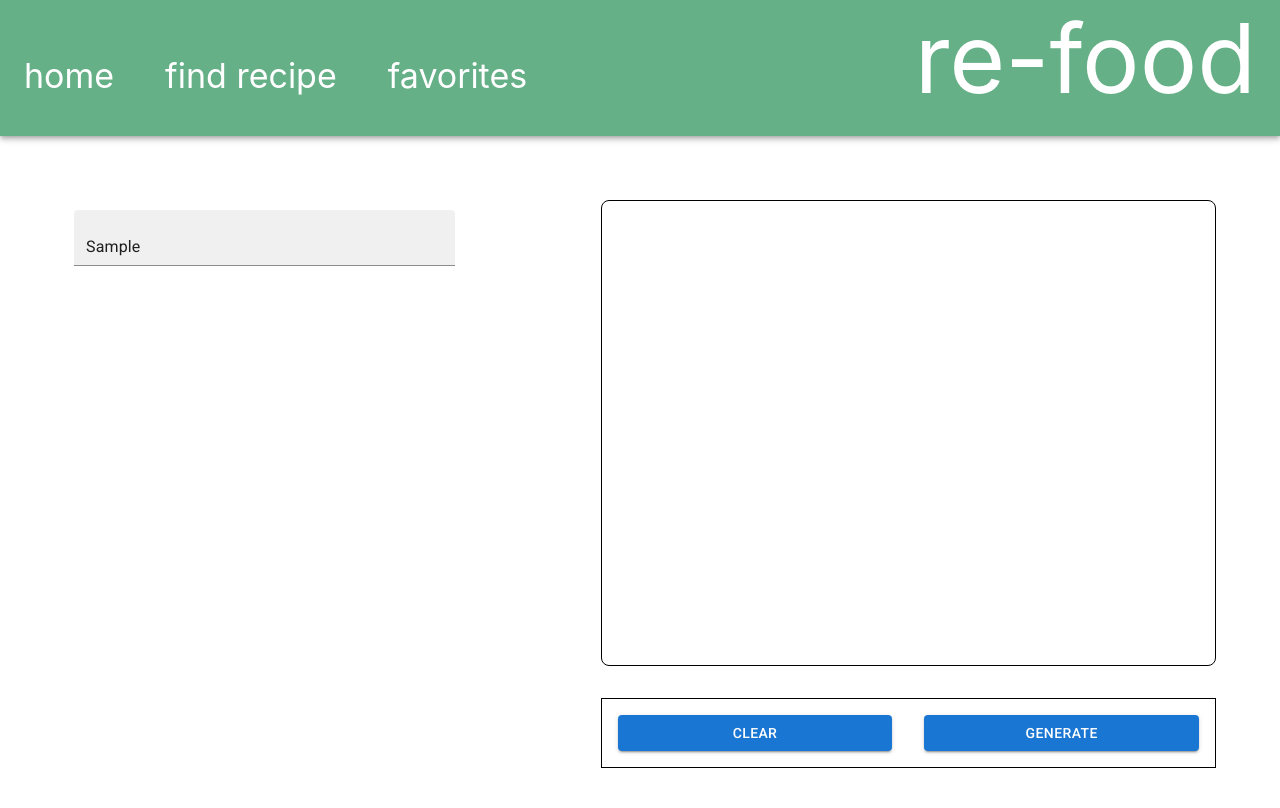
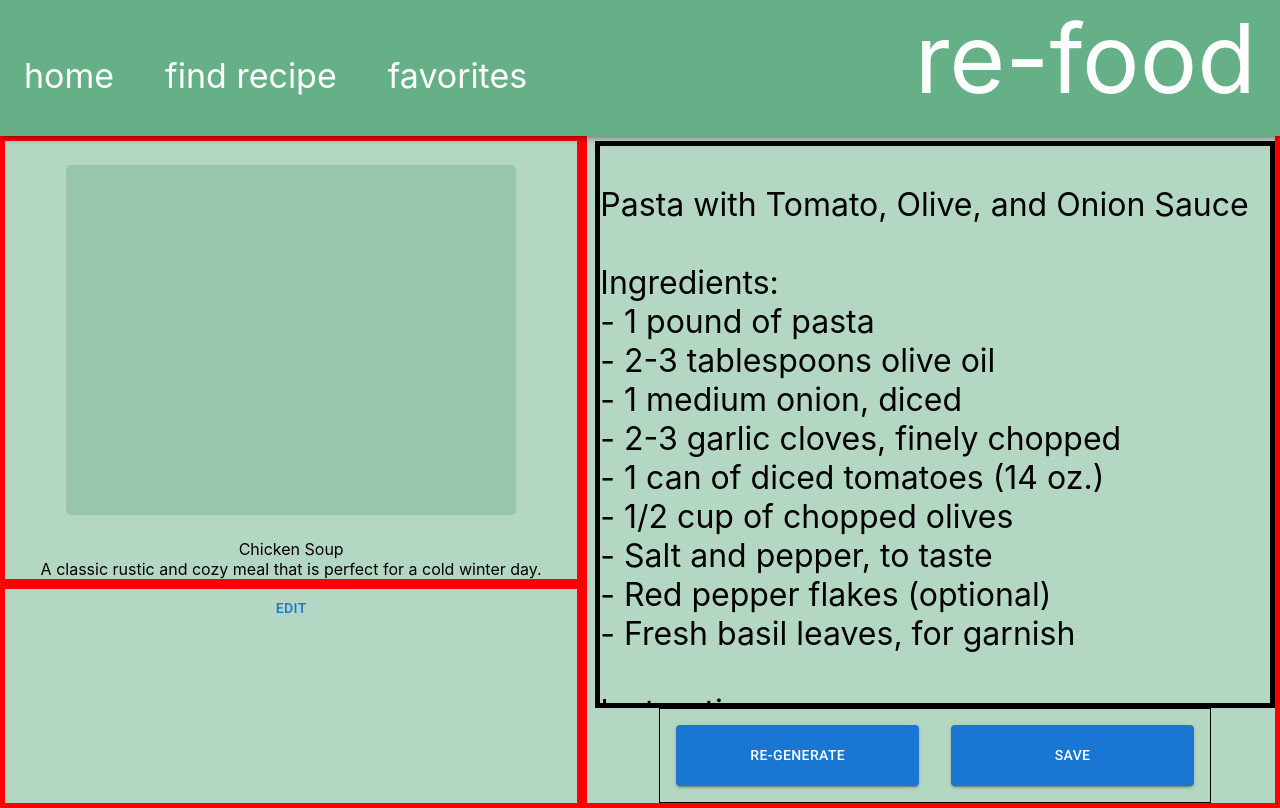
Before and after one commit to ryan-he-8/re-food, a React (Create React App) app in the folder frontend/: page /find_recipe in a window 1280 px wide. Both pictures are taken after typing "Sample" into the empty fields and a click on the button "GENERATE". Built offline with nearby package versions, Linux system fonts and the light colour scheme.

Commit message:
added transition from IngredientList to RecipeDisplay

```diff
--- a/frontend/src/App.js
+++ b/frontend/src/App.js
@@ -7,9 +7,10 @@ import {
 } from "react-router-dom";
 import SearchSection from './components/SearchSection';
 import Header from './components/Header';
-import RecipeDisplay from './pages/RecipeDisplay';
+import RecipeDisplay from './components/RecipeDisplay';
 import Home from './pages/Home';
 import HomePage from './pages/HomePage';
+import IngredientCart from './pages/IngredientCart';
 function App() {
   const theme = useTheme();
   return (
@@ -17,7 +18,7 @@ function App() {
       <Header/>
       <Switch>
           <Route path="/find_recipe">
-            <SearchSection />
+            <IngredientCart/>
           </Route>
           <Route path="/recipe">
             <RecipeDisplay />
--- a/frontend/src/components/IngredientList.jsx
+++ b/frontend/src/components/IngredientList.jsx
@@ -10,7 +10,7 @@ export default function IngredientList({ingredients, deleteIngredient}) {
                 .filter((ingredient) => ingredient.amount > 0)
                 .map((ingredient) => (
                     <ListItem
-                    key = {ingredient}
+                    key = {ingredient.name}
                     secondaryAction = {
                     <IconButton onClick={() => deleteIngredient(ingredient.name)}>
                         <DeleteIcon/>
--- a/frontend/src/components/IngredientSummary.jsx
+++ b/frontend/src/components/IngredientSummary.jsx
@@ -5,7 +5,7 @@ export default function IngredientSummary({ingredients}) {
     return (
         // two column list of ingredients that are in List with max height and overflow scrollable
         <List sx={{
-            maxHeight: '20vh',
+            height: '20vh',
             overflow: 'scroll'
         }}>
             {ingredients
--- /dev/null
+++ b/frontend/src/components/RecipeDisplay.jsx
@@ -0,0 +1,69 @@
+import * as React from 'react';
+import { Grid, Box, Button } from '@mui/material'
+import RecipeImage from './RecipeImage';
+import IngredientSummary from './IngredientSummary';
+import RecipeSummary from './RecipeSummary';
+export default function RecipeDisplay({ingredients, switchToCart}) {
+    return (
+        <Box backgroundColor= '#B4D7C4'>
+        <Grid
+        direction='row'
+        justify='flex-start'
+        alignItems='flex-start'
+        container
+        spacing={1}
+        >
+            <Grid container item xs = {5.5} direction = 'column' justifyContent='center' height={'85vh'}>
+                <Grid container item xs = {8} border={5} borderColor={'red'} direction='column'>
+                    <RecipeImage title={
+                        'Chicken Soup'
+                    } summary = {
+                        'A classic rustic and cozy meal that is perfect for a cold winter day.'
+                    }/>
+                </Grid>
+                <Grid container item xs = {4} direction='column' justifyContent={'center'} border={5} borderColor={'red'}>
+                    <Button
+                    onClick={() => switchToCart()}>
+                        Edit
+                    </Button>
+                    <IngredientSummary
+                    ingredients={ingredients}/>
+                </Grid>
+            </Grid>
+            <Grid container item xs = {6.5} direction = 'column' justifyContent='center' height={'85vh'} border={5} borderColor={'red'}>
+                <RecipeSummary/>
+                <Box
+                border={1}
+                flexDirection={'row'}
+                display={'flex'}
+                margin={8}
+                marginY={0}>
+                    <Button sx={{
+                        flex: 1,
+                        margin: 2
+                    }}
+                    disableRipple={true}
+                    variant="contained"
+                    color="primary"
+                    onClick={() => {}}
+                    >
+                        Re-generate
+                    </Button>
+                    <Button sx={{
+                        flex: 1,
+                        margin: 2
+                    }}
+                    disableRipple={true}
+                    variant="contained"
+                    color="primary"
+                    onClick={() => {}}
+                    >
+                        Save
+                    </Button>
+                    {/*clear and generate buttons */}
+                </Box>
+            </Grid>
+        </Grid>
+        </Box>
+    )
+}
--- a/frontend/src/components/RecipeSummary.jsx
+++ b/frontend/src/components/RecipeSummary.jsx
@@ -3,10 +3,36 @@ import {Box} from '@mui/material';
 export default function RecipeSummary() {
     return (
         <Box
-        // display={'flex'}
-        //input text from chatGPT here
-        border={5}>
+        flex={1}
+        overflow={'scroll'}
+        border={5}
+        whiteSpace={'pre-line'}
+        fontSize={'2em'}>
+            {`
+            Pasta with Tomato, Olive, and Onion Sauce
 
+            Ingredients:
+            - 1 pound of pasta
+            - 2-3 tablespoons olive oil
+            - 1 medium onion, diced
+            - 2-3 garlic cloves, finely chopped
+            - 1 can of diced tomatoes (14 oz.)
+            - 1/2 cup of chopped olives
+            - Salt and pepper, to taste
+            - Red pepper flakes (optional)
+            - Fresh basil leaves, for garnish
+
+            Instructions:
+
+            1. Heat the olive oil in a large skillet over medium heat.
+            2. Add the diced onions and cook until soft and translucent, about 5 minutes.
+            3. Add the garlic and cook for 1 minute.
+            4. Add the canned tomatoes and olives, and season with salt, pepper, and red pepper flakes if using.
+            5. Bring the sauce to a simmer, and cook for 10-15 minutes, stirring occasionally, until it thickens and the flavors combine.
+            6. Meanwhile, cook the pasta according to package instructions until al dente.
+            7. Drain the pasta and add it to the sauce, tossing well to combine everything.
+            8. Serve the pasta in bowls and garnish with fresh basil leaves. Enjoy your simple and delicious meal!
+            `}
         </Box>
     )
 }
--- a/frontend/src/components/SearchList.jsx
+++ b/frontend/src/components/SearchList.jsx
@@ -13,10 +13,11 @@ export default function SearchList ({searchQuery, ingredients, addIngredient}) {
             .filter((ingredient) => matchQuery(searchQuery, ingredient.name))
             .map((ingredient) => (
                 <ListItem
+                key={ingredient.name}
                 secondaryAction = {
-                    <IconButton>
-                        <AddBoxOutlined
-                        onClick={() => addIngredient(ingredient.name)}/>
+                    <IconButton
+                    onClick={() => addIngredient(ingredient.name)}>
+                        <AddBoxOutlined/>
                     </IconButton>
                 }>
                     {ingredient.name}
--- a/frontend/src/components/SearchSection.jsx
+++ b/frontend/src/components/SearchSection.jsx
@@ -3,37 +3,8 @@ import { Box, Grid, Button } from '@mui/material';
 import IngredientList from './IngredientList';
 import SearchBar from './SearchBar';
 import SearchList from './SearchList';
-export default function SearchSection(){
+export default function SearchSection({ingredients, addIngredient, deleteIngredient, clearIngredients, switchToRecipe}){
     const [searchQuery, setSearchQuery] = React.useState("")
-    const [ingredients, setIngredients] = React.useState([
-        {name: 'chicken',
-        id: 1,
-        amount: 0},
-        {name: 'carrot',
-        id: 2,
-        amount: 0},
-        {name: 'apple',
-        id: 3,
-        amount: 0}
-    ]);
-    function addIngredient(ingredientName){
-        const newIngredients = ingredients.map((ingredient) => {
-            if(ingredient.name === ingredientName){
-                return {...ingredient, amount: ingredient.amount + 1}
-            }
-            return ingredient;
-        })
-        setIngredients(newIngredients);
-    }
-    function deleteIngredient(ingredientName){
-        const newIngredients = ingredients.map((ingredient) => {
-            if(ingredient.name === ingredientName){
-                return {...ingredient, amount: 0}
-            }
-            return ingredient;
-        })
-        setIngredients(newIngredients);
-    }
     return (
         <Grid
         direction='row'
@@ -69,13 +40,23 @@ export default function SearchSection(){
                         margin: 2
                     }}
                     disableRipple={true}
-                    variant="contained" color="primary">Clear</Button>
+                    variant="contained"
+                    color="primary"
+                    onClick={() => {clearIngredients()}}
+                    >
+                        Clear
+                    </Button>
                     <Button sx={{
                         flex: 1,
                         margin: 2
                     }}
                     disableRipple={true}
-                    variant="contained" color="primary">Generate</Button>
+                    variant="contained"
+                    color="primary"
+                    onClick={() => {switchToRecipe()}}
+                    >
+                        Generate
+                    </Button>
                     {/*clear and generate buttons */}
                 </Box>
             </Grid>
--- a/frontend/src/pages/IngredientCart.jsx
+++ b/frontend/src/pages/IngredientCart.jsx
@@ -2,24 +2,68 @@ import * as React from 'react';
 import { List, Box } from '@mui/material'
 import IngredientList from '../components/IngredientList';
 import SearchSection from '../components/SearchSection';
+import RecipeDisplay from '../components/RecipeDisplay';
 
 export default function IngredientCart() {
-
+    const [displayRecipe, setDisplayRecipe] = React.useState(false);
     const [ingredients, setIngredients] = React.useState([
-        {name: 'Chicken'},
-        {name: 'Carrots'}
+        {name: 'chicken',
+        id: 1,
+        amount: 0},
+        {name: 'carrot',
+        id: 2,
+        amount: 0},
+        {name: 'apple',
+        id: 3,
+        amount: 0}
     ]);
+    function addIngredient(ingredientName){
+        const newIngredients = ingredients.map((ingredient) => {
+            if(ingredient.name === ingredientName){
+                return {...ingredient, amount: ingredient.amount + 1}
+            }
+            return ingredient;
+        })
+        setIngredients(newIngredients);
+    }
+    function deleteIngredient(ingredientName){
+        const newIngredients = ingredients.map((ingredient) => {
+            if(ingredient.name === ingredientName){
+                return {...ingredient, amount: 0}
+            }
+            return ingredient;
+        })
+        setIngredients(newIngredients);
+    }
+    function clearIngredients() {
+        const newIngredients = ingredients.map((ingredient) => {
+            return {...ingredient, amount: 0}
+        })
+        setIngredients(newIngredients)
+    }
+    if (displayRecipe) {
+        return (
+            <RecipeDisplay
+            ingredients={ingredients}
+            switchToCart={() => setDisplayRecipe(false)}/>
+        )
+    } else {
         return (
 
             <Box backgroundColor= '#B4D7C4'>
 
         <div>
-        <SearchSection/>
+            <SearchSection
+            ingredients={ingredients}
+            addIngredient = {(e) => addIngredient(e)}
+            deleteIngredient = {(e) => deleteIngredient(e)}
+            clearIngredients = {(e) => clearIngredients(e)}
+            switchToRecipe = {() => setDisplayRecipe(true)}
+            />
         </div>
 
         </Box>
 
         );
-
-
     }
+}
```
Also changed, not shown: frontend/src/pages/RecipeDisplay.jsx (deleted, +0 -48 lines). Lines whose indentation alone changed are shown as unchanged.
